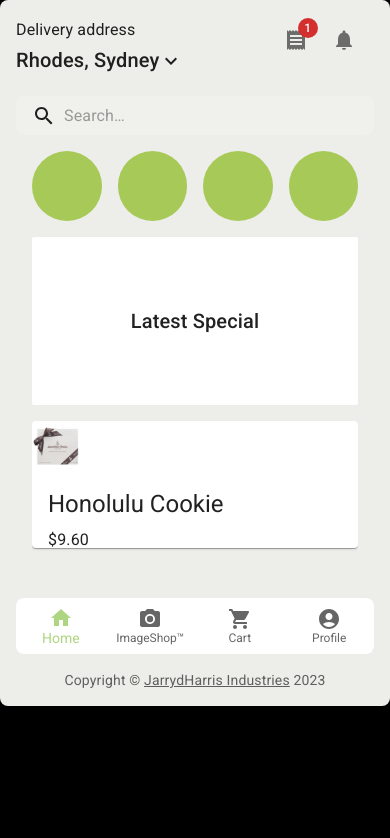
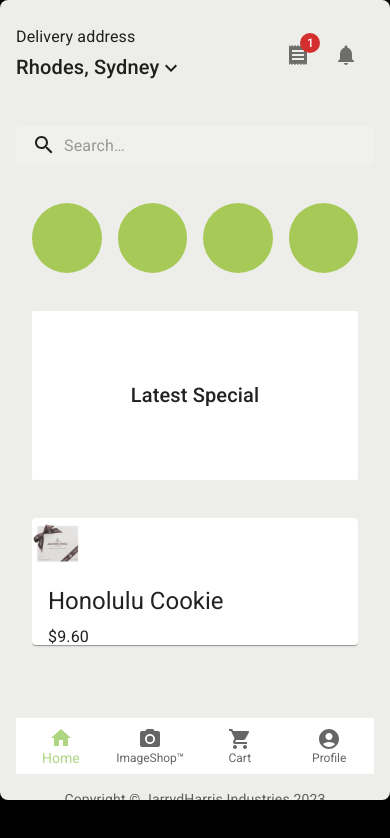
Before and after one commit to jarrydharris/imageshop, a React (Vite) app: page / in a window 390 px wide. Shown: the top 838 px of the page. Built offline with nearby package versions, Linux system fonts and the light colour scheme.

Commit message:
fix: responsive layout in main container

```diff
--- a/src/App.jsx
+++ b/src/App.jsx
@@ -16,41 +16,35 @@ import Featured from "./Featured.jsx";
 import {theme} from "./theme.jsx"
 
 function App() {
-
     return (
         <>
             <CssBaseline enableColorScheme/>
             <ThemeProvider theme={theme}>
-                <Container sx={containerStyle} maxWidth="xs">
-
-
-                    <Grid container spacing={2}>
-                        <Grid xs={7}>
+                <Container sx={containerStyle} maxWidth="xs" >
+                    <Grid container spacing={1} display="flex" alignItems="center" height="100%">
+                        <Grid xs={7} >
                             <Box sx={boxStyle}><Delivery/></Box>
                         </Grid>
-                        <Grid xs={4} xsOffset={1}>
+                        <Grid xs={4} xsOffset={1} >
                             <Box sx={boxStyle}><Notifications/></Box>
                         </Grid>
-                        <Grid xs={12}>
-                            <Box sx={boxStyle}><SearchBar/></Box>
+                        <Grid xs={12} >
+                            <Box sx={boxStyle} ><SearchBar/></Box>
                         </Grid>
-                        <Grid xs={12}>
+                        <Grid xs={12} >
                             <Box sx={boxStyle}><Categories/></Box>
                         </Grid>
-                        <Grid xs={12}>
+                        <Grid xs={12} >
                             <Box sx={boxStyle}><Featured/></Box>
                         </Grid>
-                        <Grid xs={12}>
+                        <Grid xs={12} >
                             <Box sx={boxStyle}><ShopCarousel/></Box>
                         </Grid>
-                        <Grid xs={12}>
+                        <Grid xs={12} >
                             <Box sx={boxStyle}><NavBar/></Box>
                         </Grid>
-                        <Grid xs={12}>
-                            <Copyright/>
-                        </Grid>
                     </Grid>
-
+                    <Copyright></Copyright>
                 </Container>
             </ThemeProvider>
         </>
@@ -61,11 +55,15 @@ export default App
 
 const boxStyle = {
     borderRadius: 2,
-    overflow: 'hidden',
+    padding: "0.5em",
 }
 
 const containerStyle = {
-    padding: "1em",
+    padding: "0.5em",
     borderRadius: 2,
-    backgroundColor: "#edede9"
+    backgroundColor: "#edede9",
+    maxHeight: "800px",
+    height: "100vh",
+    minWidth: "340px",
+    paddingBottom: "0.2em"
 }
```
